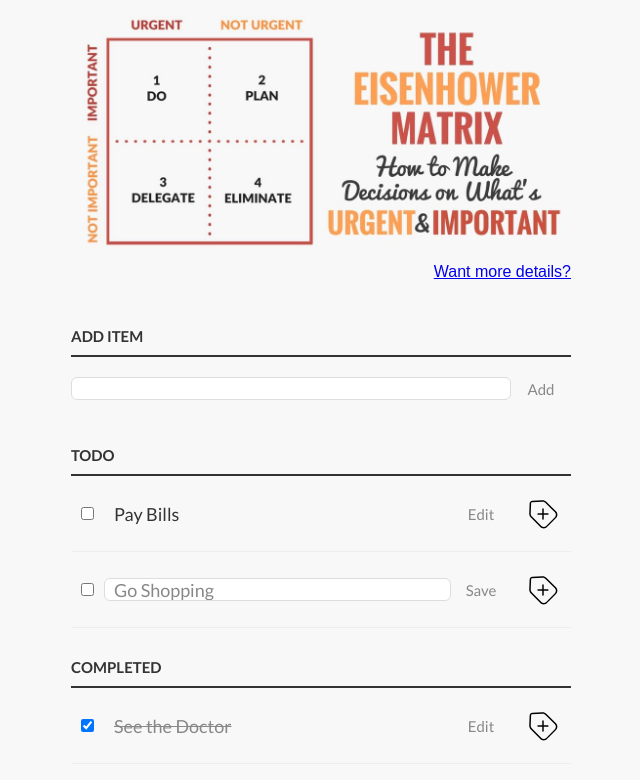
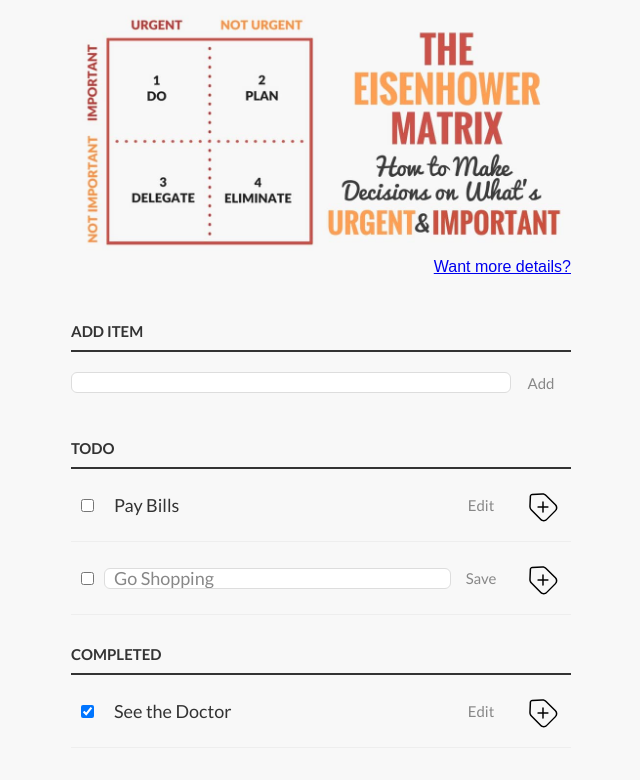
Before and after one commit to Ryt666/clean-code-s1e1, a plain HTML site: page index.html in a window 1280 px wide. Shown: the whole page, without its empty margins (319-959 px from the left). Drawn offline with Linux system fonts and the light colour scheme.

Commit message:
Revert "Clean code s1e1"

```diff
--- a/index.html
+++ b/index.html
@@ -1,52 +1,19 @@
-<!DOCTYPE html>
-<html lang="en">
-<head>
-    <meta name="viewport" content="width=device-width, initial-scale=1.0" />
-  <title>Todo App</title>
-  <link href="https://fonts.googleapis.com/css?family=Lato:300,400,700" rel="stylesheet">
-  <link rel="stylesheet" href="style.css" type="text/css" media="screen" charset="utf-8">
-</head>
+<html>
+<HEAD><title>Todo App</title>
+<link href='https://fonts.googleapis.com/css?family=Lato:300,400,700' rel='stylesheet' type='text/css'>
+<link rel="stylesheet" href="style.css" type="text/css" MEDIA="screen" charset="utf-8">
+</HEAD>
 <body>
-<div class="aaa">
-  <img src="./eisenhower-matrix.jpg">
-  <a class="more_inf" href="https://goal-life.com/page/method/matrix-eisenhower">Want more details?</a>
-</div>
-<div class="centered-main-page-element">
-  <p id="top-section-for-adding-element-to-list">
-    <label for="new-task">Add Item</label>
-    <div class="task-row-wrapper">
-        <input id="new-task" class="task" type="text">
-        <button>Add</button>
-    </div>
-    </p>
-<h3>Todo</h3>
-<ul id="in-complete-tasks">
-  <li>
-    <input type="checkbox">
-    <label class="task">Pay Bills</label>
-    <input type="text" class="task">
-    <button class="edit">Edit</button>
-    <button class="delete"><img src="./remove.svg"></button>
-  </li>
-  <li class="edit-mode">
-    <input type="checkbox">
-    <label class="task">Go Shopping</label>
-    <input type="text" value="Go Shopping" class="task">
-    <button class="edit">Save</button>
-    <button class="delete"><img src="./remove.svg"></button>
-  </li>
-</ul>
-<h3>Completed</h3>
-<ul id="completed-tasks">
-  <li>
-    <input type="checkbox" checked>
-    <label class="task">See the Doctor</label>
-    <input type="text" class="task">
-    <button class="edit">Edit</button>
-    <button class="delete"><img src="./remove.svg"></button>
-  </li>
+<div class="aaa"><img src="./eisenhower-matrix.jpg"><a class='more_inf' href="https://goal-life.com/page/method/matrix-eisenhower">Want more details&quest;</a></div>
+<div class="centered-main-page-element"><p id='topSectionForAddingElementToList'><label for="new-task">Add Item</label><div class="task-row-wrapper"><input id='new-task'class="task" type="text"><button>Add</button></div>
+</p><h3>Todo</h3>
+<ul id='incompleteTasks'>
+<li><input type='checkbox'><label class="task">Pay Bills</label><input type="text" class="task"><button class="edit">Edit</button><button class="delete"><img src="./remove.svg"></button></li>
+<li class="editMode"><input type="checkbox"><label class="task">Go Shopping</label><input type="text" value="Go Shopping" class="task"><button class='edit'>Save</button><button class="delete"><img src="./remove.svg"></button></li>
+</ul><h3>Completed</h3><ul id="completed-tasks"><li><input type="checkbox" checked><label class="task">See the Doctor</label><input type="text" class="task"><button class="edit">Edit</button><button class="delete"><img src="./remove.svg"></button>
+</li>
 </ul>
 </div>
-<script src="app.js"></script>
+<script type="text/javascript" SRC="app.js"></script>
 </body>
 </html>
--- a/style.css
+++ b/style.css
@@ -54,11 +54,11 @@
     cursor: pointer;
 }
 button:hover {
-    color: #3a3a3a;
+    color: #3a3A3a;
 }
 /* Heading */
 h3,
-label[for="new-task"] {
+label[for='new-task'] {
     color: #333;
     font-weight: 700;
     font-size: 15px;
@@ -73,8 +73,8 @@
     line-height: 18px;
     height: 21px;
     padding: 0 9px;
-    border: 1px solid #ddd;
-    background: #fff;
+    border: 1px solid #dDd;
+    background: #FFF;
     border-radius: 6px;
     font-family: Lato, sans-serif;
     color: #888;
@@ -84,7 +84,7 @@
 }
 
 /* New Task */
-label[for="new-task"] {
+label[for='new-task'] {
     display: block;
     margin: 0 0 20px;
 }
@@ -129,20 +129,20 @@
 
 /* Completed */
 ul#completed-tasks label {
-    text-decoration: line-through;
+    text-decoration: line-through
     color: #888;
 }
 
 /* Edit Task */
-ul li input[type="text"] {
+ul li input[type=text] {
+    display:none
+}
+
+ul li.editMode input[type=text] {
+    display:inline-block;
+    width:224px
+}
+
+ul li.editMode label {
     display:none;
 }
-
-ul li.edit-mode input[type="text"] {
-    display:inline-block;
-    width:224px;
-}
-
-ul li.edit-mode label {
-    display:none;
-}
```
